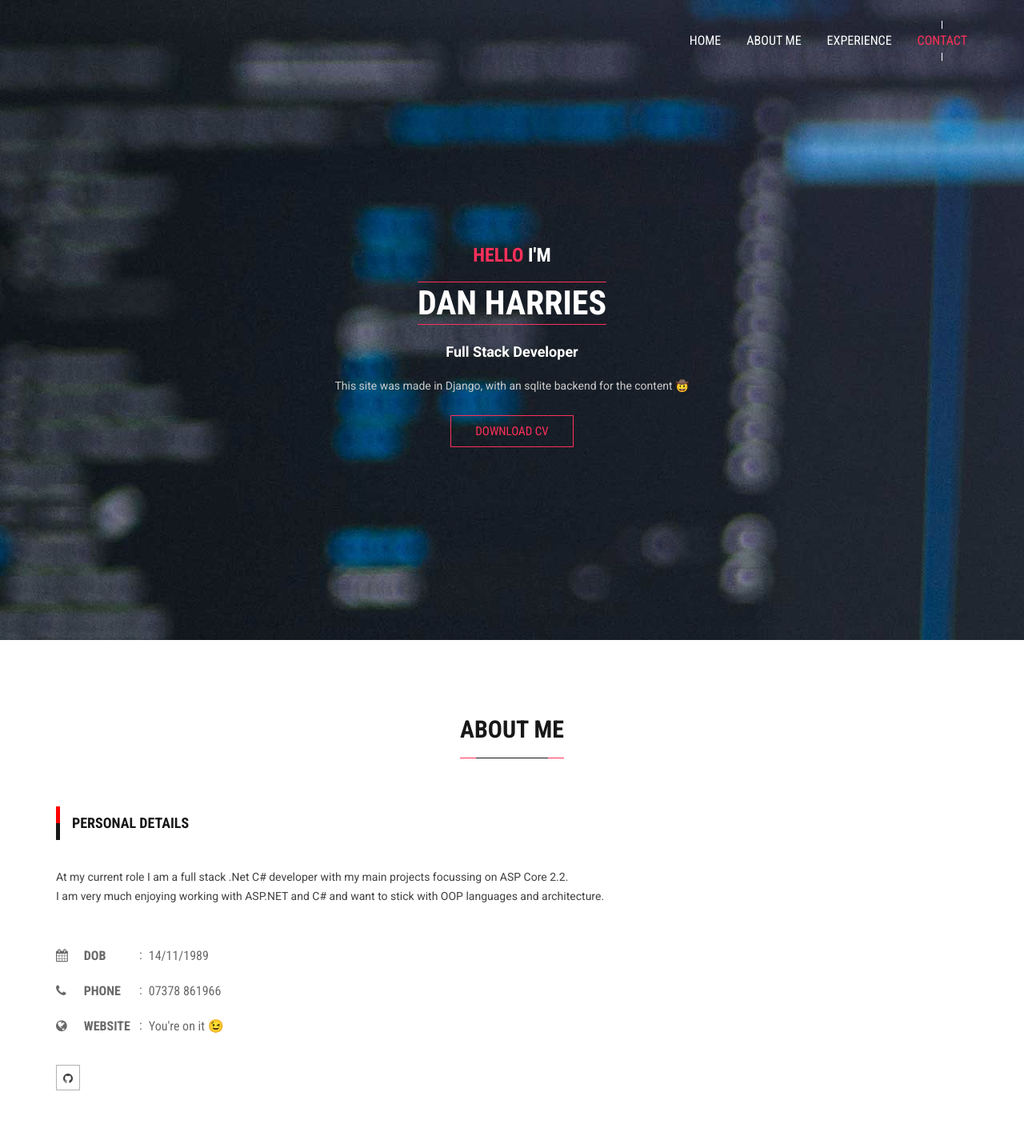
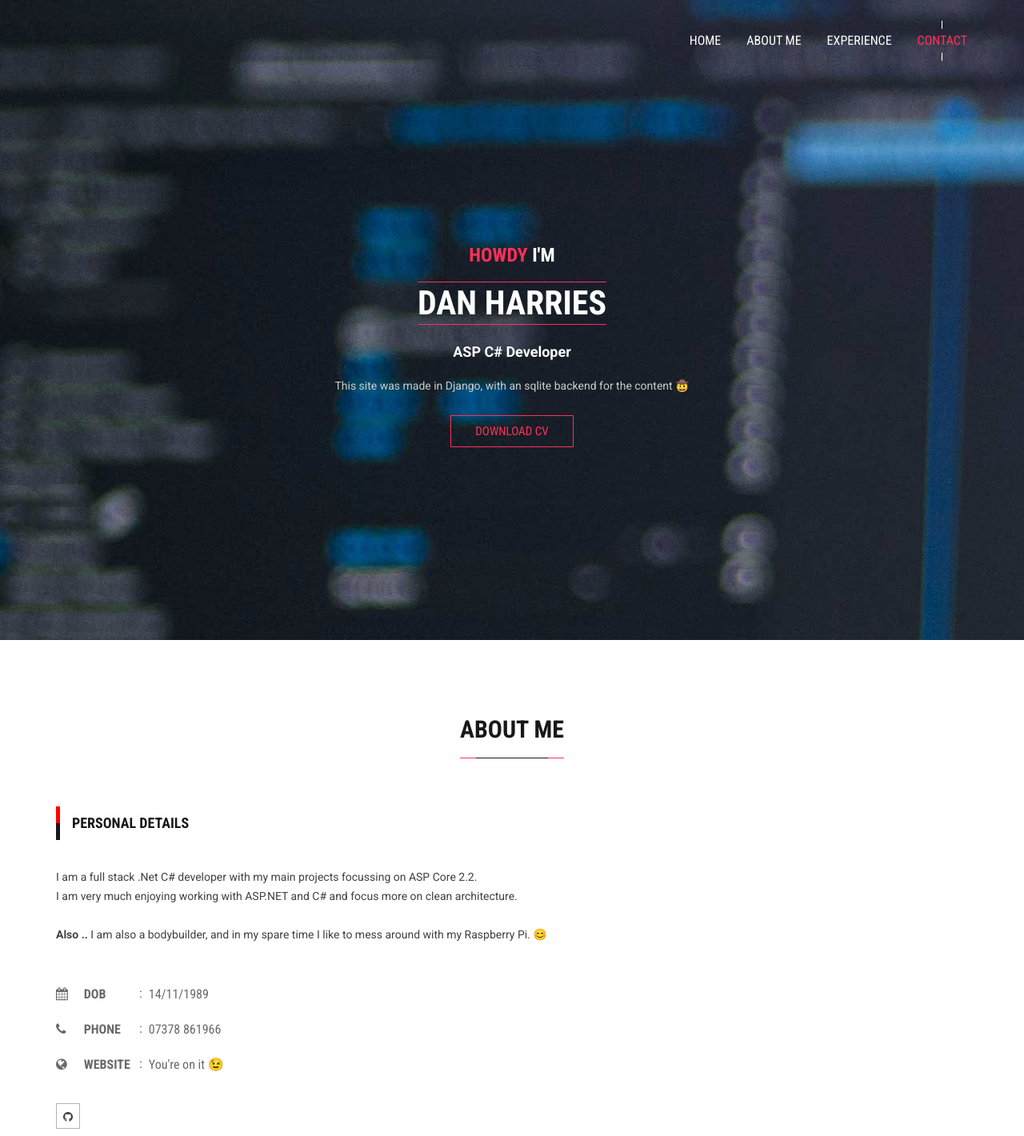
Before and after one commit to DanHarries/my_portfolio, a Django app: template my_portfolio/portfolio/templates/index.html in a window 1280 px wide. Shown: the top 1420 px of the page at 80% size. Run offline with Django 3.2, Linux system fonts and the light colour scheme; the template is opened without the code that fills it, so the values that code supplies are empty; parts of the project's set-up code (start-up, migrations or seed data) failed here and were passed over; some libraries are stand-ins or nearby versions.

Commit message:
refactored and changed some files

```diff
--- a/my_portfolio/portfolio/templates/index.html
+++ b/my_portfolio/portfolio/templates/index.html
@@ -96,7 +96,7 @@
                                 <!-- Banner Content Start -->
                                 <div class="banner--content text-center pt--160 pb--100">
                                     <div class="title text-uppercase">
-                                        <h2 class="h3 text-white"><span class="text-primary">Hello</span> I'm</h2>
+                                        <h2 class="h3 text-white"><span class="text-primary">Howdy</span> I'm</h2>
                                     </div>
 
                                     <div class="name text-uppercase">
@@ -105,7 +105,7 @@
                                     </div>
 
                                     <div class="role fs--18 fw--700 text-white">
-                                        <p>Full Stack Developer</p>
+                                        <p>ASP C# Developer</p>
                                     </div>
 
                                     <div class="desc">
@@ -144,8 +144,10 @@
                             </div>
 
                             <div class="details pt--30 text-dark">
-                                <p>At my current role I am a full stack .Net C# developer with my main projects focussing on ASP Core 2.2. <br>
-                                I am very much enjoying working with ASP.NET and C# and want to stick with OOP languages and architecture. <br>
+                                <p>I am a full stack .Net C# developer with my main projects focussing on ASP Core 2.2. <br>
+                                I am very much enjoying working with ASP.NET and C# and focus more on clean architecture. <br><br>
+                                <strong>Also .. </strong>
+                                I am also a bodybuilder, and in my spare time I like to mess around with my Raspberry Pi. 😊
                             </div>
 
                             <div class="info pt--50">
```
Also changed, not shown: my_portfolio/portfolio/views.py (+1 -11 lines), README.md (deleted).
